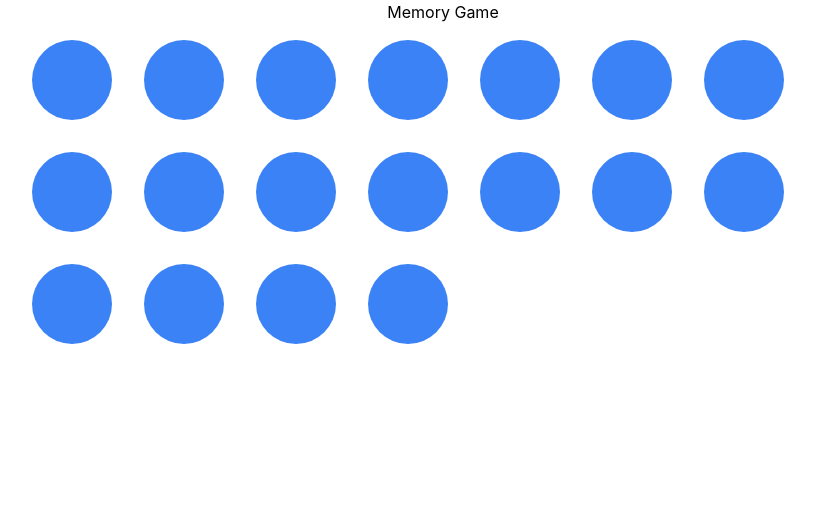
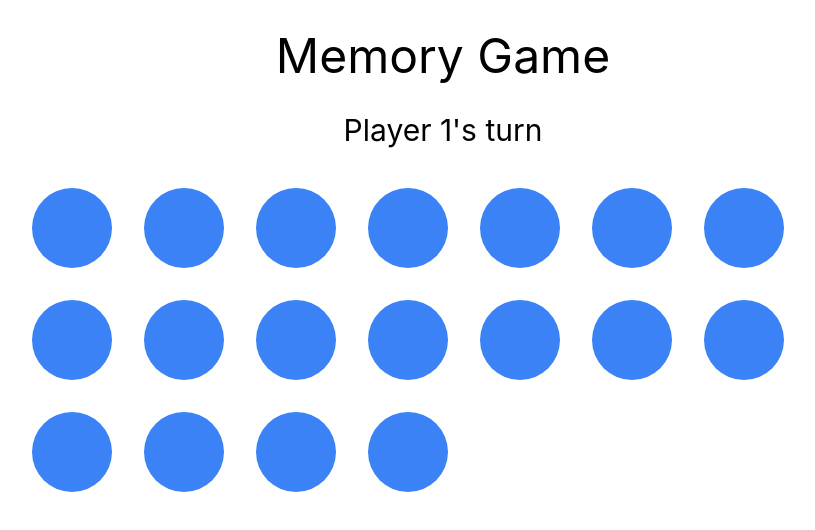
Before and after one commit to joshuascan/memory-game, a Next.js app: page / in a window 1280 px wide. Shown: the top 530 px of the page, without its empty margins (197-1012 px from the left). Built offline with nearby package versions, Linux system fonts and the light colour scheme.

Commit message:
adds toggling for player turns

```diff
--- a/components/Board.tsx
+++ b/components/Board.tsx
@@ -58,6 +58,7 @@ const Board = () => {
         });
         setTimeout(() => {
           setCircles(newData);
+          setCurrentPlayer((c) => (c === "Player 1" ? "Player 2" : "Player 1"));
         }, 2000);
       }
 
@@ -69,6 +70,8 @@ const Board = () => {
   }, [circles, selections]);
 
   return (
+    <>
+      <h2 className="text-3xl mb-6">{currentPlayer}&apos;s turn</h2>
       <div className="flex flex-wrap w-2/3">
         {circles?.map((circle: GameObject) => (
           <Circle
@@ -80,6 +83,7 @@ const Board = () => {
           />
         ))}
       </div>
+    </>
   );
 };
 
--- a/pages/index.tsx
+++ b/pages/index.tsx
@@ -12,7 +12,7 @@ const Home: NextPage = () => {
       </Head>
 
       <div className="flex items-center flex-col">
-        <h1>Memory Game</h1>
+        <h1 className="text-5xl my-8">Memory Game</h1>
         <Board />
       </div>
     </>
```
Lines whose indentation alone changed are shown as unchanged.
